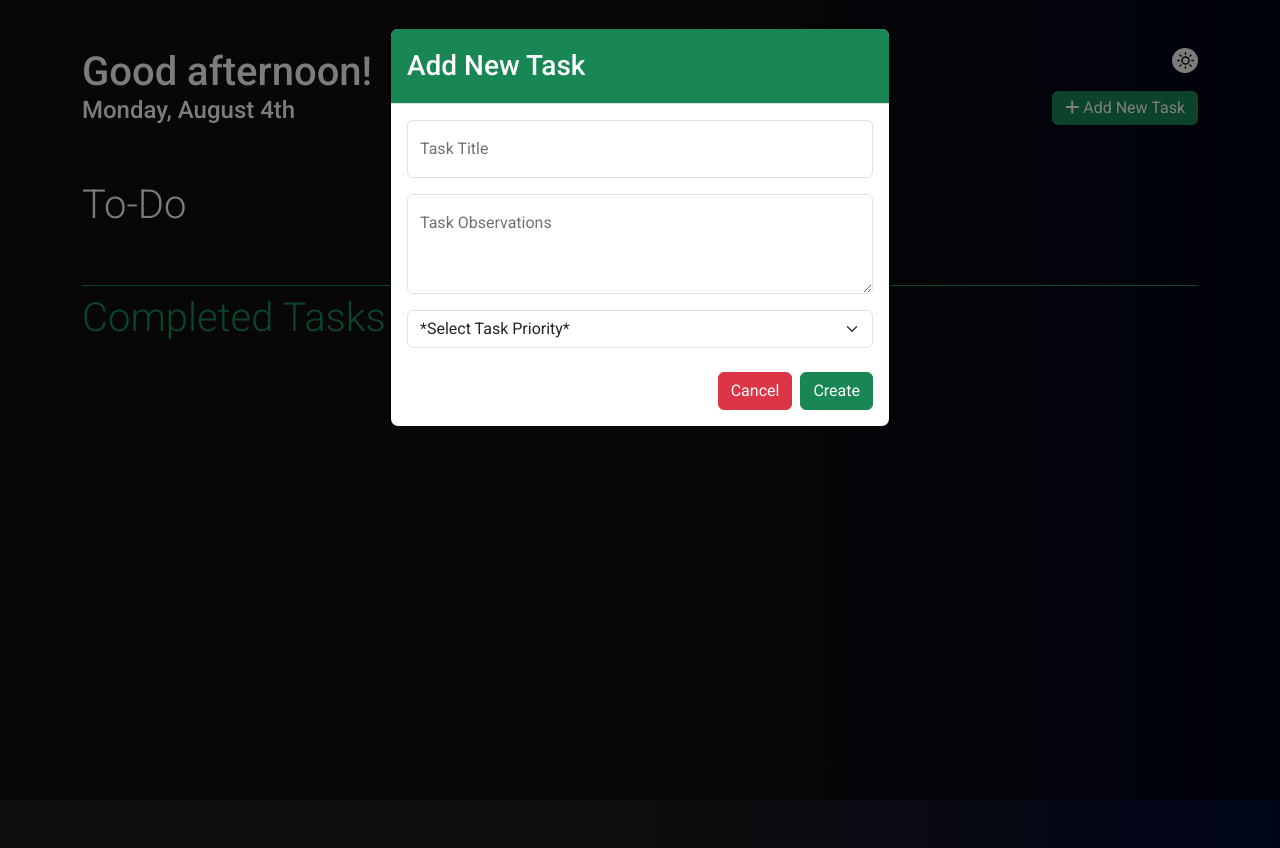
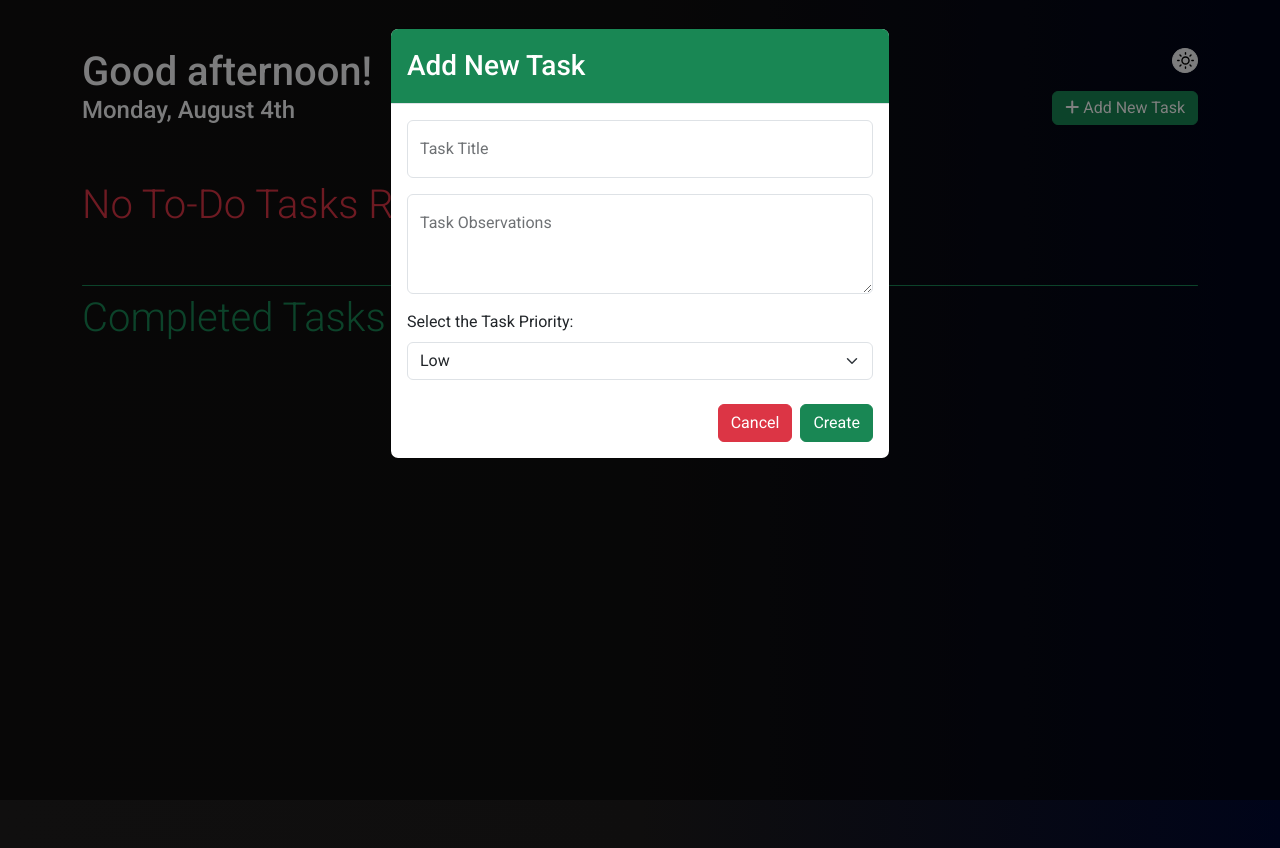
Before and after one commit to kaikem/todo-list-v2, a website with bundled scripts: page index.html in a window 1280 px wide. Both pictures are taken after a click on the button "Add New Task". Built offline with nearby package versions, Linux system fonts and the light colour scheme.

Commit message:
<select> changes & label

```diff
--- a/index.html
+++ b/index.html
@@ -75,8 +75,8 @@
                             </div>
                             <!--task priority-->
                             <div class="new-task-input">
-                                <select id="priorityInput" class="form-select mt-3" required>
-                                    <option value="0">*Select Task Priority*</option>
+                                <label for="priorityInput" class="form-label mt-3">Select the Task Priority:</label>
+                                <select id="priorityInput" class="form-select" required>
                                     <option value="low">Low</option>
                                     <option value="normal">Normal</option>
                                     <option value="high">High</option>
@@ -133,7 +133,7 @@
         <script src="./js/bootstrap.bundle.min.js"></script>
         <script src="./js/darkmode.js"></script>
         <script src="./js/greet&date.js"></script>
-        <script src="./js/create-new-task.js" type="module"></script>
+        <script src="./js/create-tasks.js" type="module"></script>
         <script src="https://kit.fontawesome.com/9e35ffe1bb.js" crossorigin="anonymous"></script>
     </body>
 </html>
```
